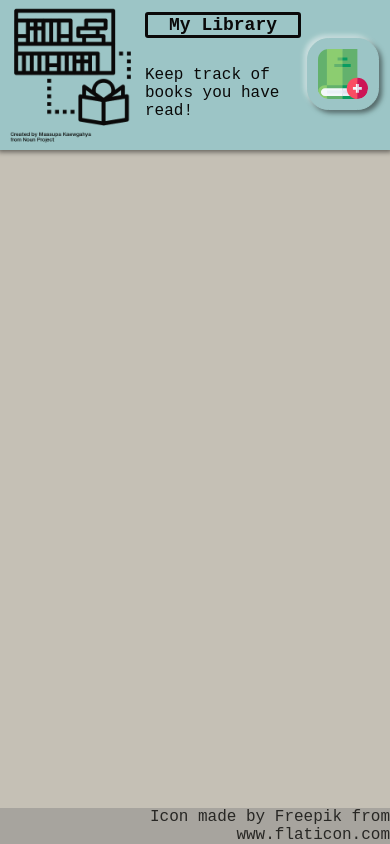
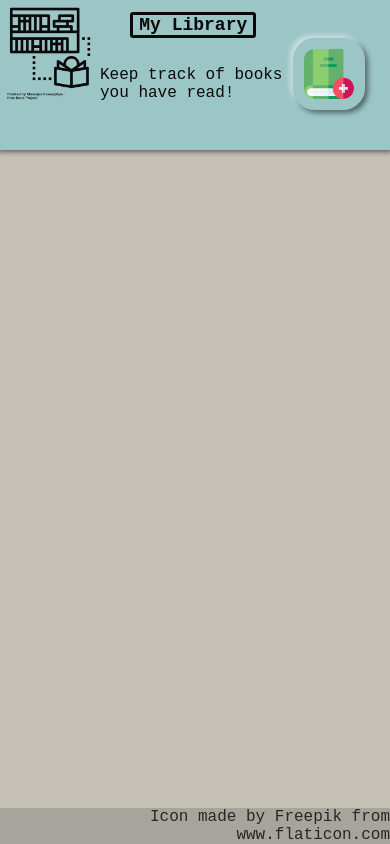
Before and after one commit to tunajim/myLibrary-addValidation, a plain HTML site: page index.html in a window 390 px wide. Drawn offline with Linux system fonts and the light colour scheme.

Commit message:
style.css

```diff
--- a/style.css
+++ b/style.css
@@ -33,6 +33,16 @@ h1{
 }
 #libraryImg{
     margin-top: 5px;
+}
+
+@media (max-width: 400px){
+    #libraryImg{
+        width: 100px;
+        height: 100px;
+    }
+    h1{
+        width: 120px;
+    }
 }
 
 
```
